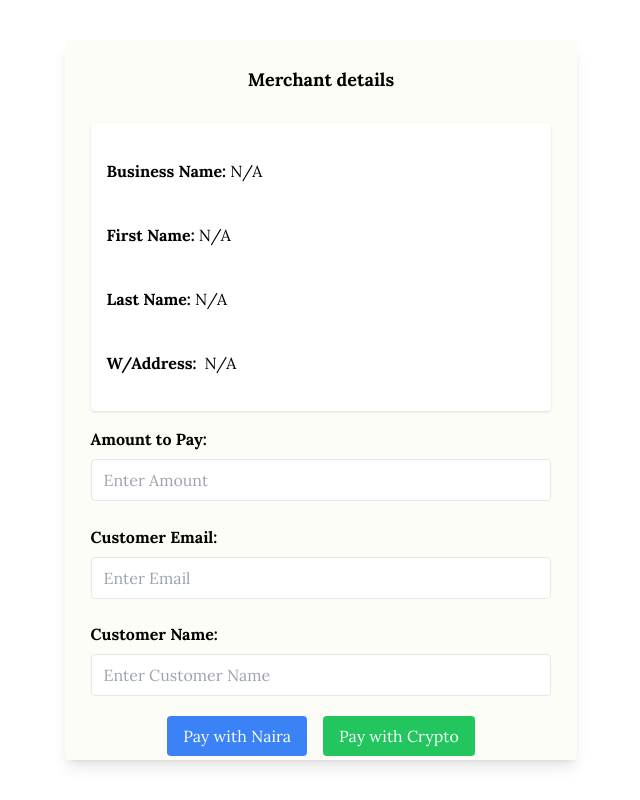
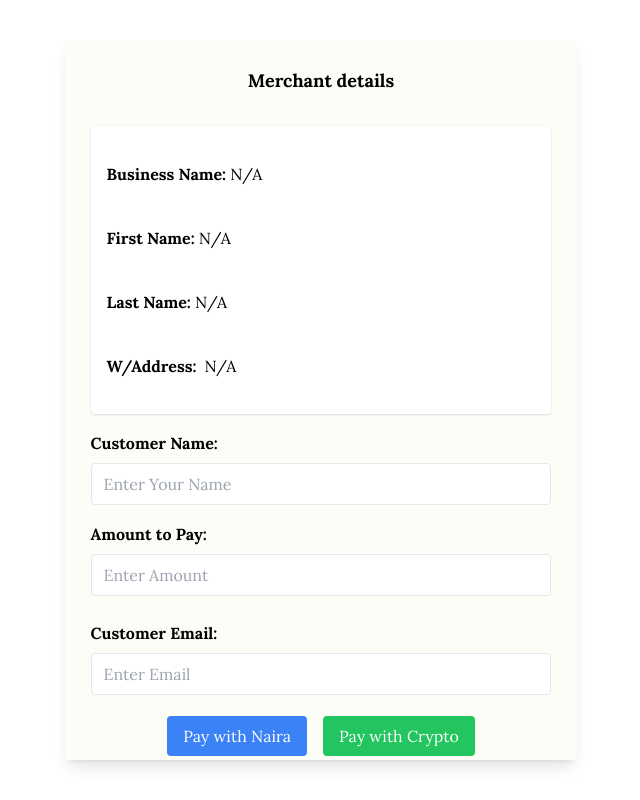
Before and after one commit to Dhanielgeek/Door, a React (Vite) app: page /userinfo/1 in a window 1280 px wide. Shown: the whole page, without its empty margins (319-959 px from the left). Built offline with nearby package versions, Linux system fonts and the light colour scheme; no server answers.

Commit message:
fixed the payment for merchant

```diff
--- a/src/client/Userdetails.tsx
+++ b/src/client/Userdetails.tsx
@@ -17,9 +17,9 @@ const Userdetails = () => {
   const dispatch = useDispatch();
 
   // State to hold amount, email, and name
-  const [amount, setAmount] = useState<number | undefined>(); // Initial value undefined
-  const [email, setEmail] = useState<string>(""); // Initial value empty
-  const [customerName, setCustomerName] = useState<string>("");
+  const [amount, setAmount] = useState<number | undefined>();
+  const [email, setEmail] = useState<string>("");
+  const [name, setName] = useState<string>("");
 
   const userInfo = useSelector((state: any) => state.merchant.profile);
   console.log(userInfo);
@@ -31,18 +31,17 @@ const Userdetails = () => {
   // Function to initialize Korapay
   const payKorapay = (
     AmountToPay: number,
-    customerEmail: string,
-    Name: string
+    customerName: string,
+    customerEmail: string
   ) => {
-    const Keys = `key${Math.random()}`; // Unique key for each payment
-
+    const Keys = `key${Math.random()}`;
     window.Korapay.initialize({
       key: "pk_test_eR5xsWZRG1XfPVe8JvDJyHQWR1nieyBU2DaE5dBm",
-      reference: Keys,
+      reference: Keys, // Use email as the reference
       amount: AmountToPay,
       currency: "NGN",
       customer: {
-        name: Name,
+        name: customerName, // Pass the name entered by the user
         email: customerEmail,
       },
       onClose: function (data: any) {
@@ -54,7 +53,7 @@ const Userdetails = () => {
           toast.success("Successful transaction");
 
           // Call confirm payment after successful payment
-          confirmPayment(AmountToPay, customerEmail, Keys);
+          confirmPayment(AmountToPay, customerEmail);
         }
       },
       onFailed: function (data: any) {
@@ -64,20 +63,14 @@ const Userdetails = () => {
     });
   };
 
-  // Confirm Payment function
-  const confirmPayment = async (
-    amount: number,
-    // email: string,
-    reference: string,
-    customerName: string
-  ) => {
+  // Confirm Payment function (without the name)
+  const confirmPayment = async (amount: number, customerEmail: string) => {
     const data = {
-      reference,
+      customerEmail, // Use email as the reference
       amount: amount.toString(), // Backend expects amount as a string
       currency: "NGN", // Always "NGN" in this case
-      customerName,
       status: "success", // Always "success" if payment succeeded
-      narration: "Payment for service", // Optional field, you can modify this
+      narration: "Payment for service",
     };
 
     try {
@@ -170,6 +163,18 @@ const Userdetails = () => {
             </div>
           </div>
 
+          {/* Input for customer name */}
+          <div className="w-[90%] mt-2">
+            <label className="block mb-2 font-bold">Customer Name:</label>
+            <input
+              type="text"
+              value={name}
+              onChange={(e) => setName(e.target.value)}
+              placeholder="Enter Your Name"
+              className="w-full px-3 py-2 border rounded"
+            />
+          </div>
+
           {/* Input for amount */}
           <div className="w-[90%] mt-2">
             <label className="block mb-2 font-bold">Amount to Pay:</label>
@@ -194,25 +199,13 @@ const Userdetails = () => {
             />
           </div>
 
-          {/* Input for name */}
-          <div className="w-[90%] mt-4">
-            <label className="block mb-2 font-bold">Customer Name:</label>
-            <input
-              type="text"
-              value={customerName}
-              onChange={(e) => setCustomerName(e.target.value)}
-              placeholder="Enter Customer Name"
-              className="w-full px-3 py-2 border rounded"
-            />
-          </div>
-
           {/* Buttons for payment options */}
           <div className="mt-3 space-x-4">
             {/* Pay with Naira button */}
             <button
               className="bg-blue-500 text-white px-4 py-2 rounded"
-              onClick={() => payKorapay(amount!, email, customerName)}
-              disabled={!amount || !email || !customerName} // Disable if any required fields are missing
+              onClick={() => payKorapay(amount!, name, email)}
+              disabled={!amount || !email || !name} // Disable if any required fields are missing
             >
               Pay with Naira
             </button>
```
